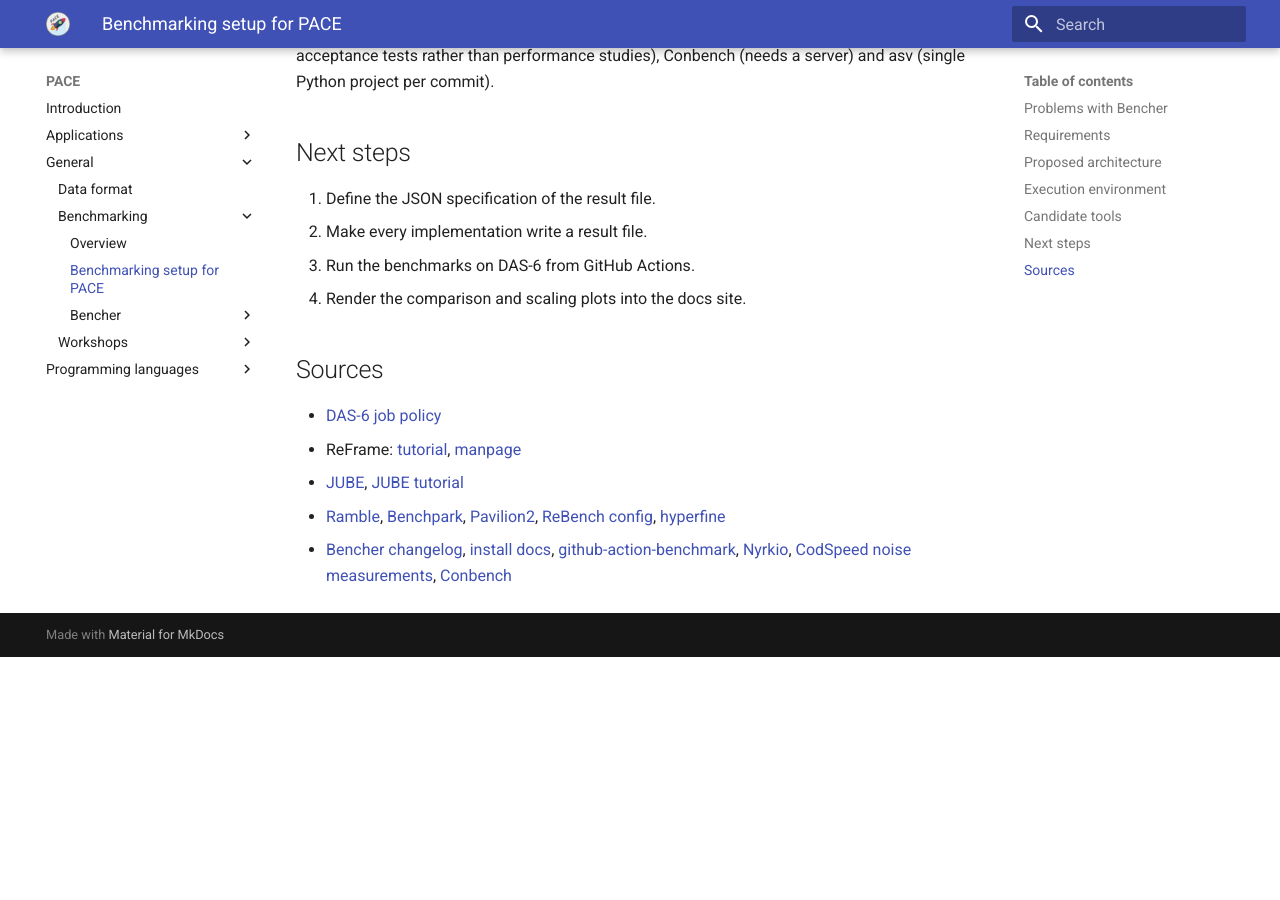
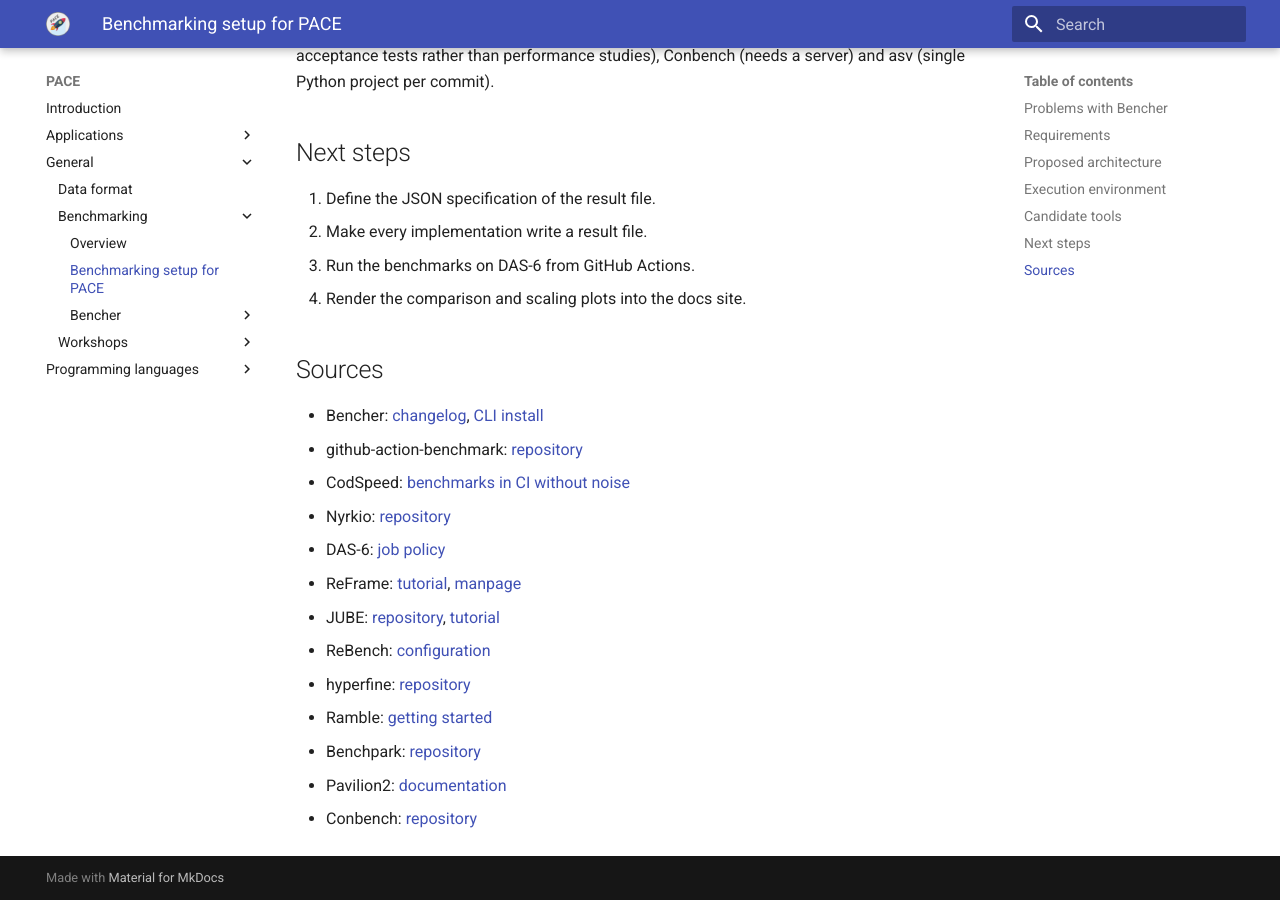
Before and after one commit to astron-rd/PACE, an MkDocs documentation site: the page built from docs/general/benchmarking/setup.md, in a window 1280 px wide and 900 px high, scrolled down 2839 px. Built offline with MkDocs 1.6.1 and Material for MkDocs 9.7.7, drawn with Linux system fonts in a browser that asks for light colours; nearby versions of some CDN libraries; before the commit the page ends 3496 px from its top, so only the background shows below that.

Commit message:
docs: give the sources of benchmarking setup a consistent format

```diff
--- a/docs/general/benchmarking/setup.md
+++ b/docs/general/benchmarking/setup.md
@@ -118,20 +118,21 @@
 
 ## Sources
 
-- [DAS-6 job policy](https://www.cs.vu.nl/das/jobs.shtml)
-- ReFrame:
-  [tutorial](https://reframe-hpc.readthedocs.io/en/stable/tutorial.html),
+- Bencher: [changelog](https://bencher.dev/docs/reference/changelog/),
+  [CLI install](https://bencher.dev/docs/how-to/install-cli/)
+- github-action-benchmark:
+  [repository](https://github.com/benchmark-action/github-action-benchmark)
+- CodSpeed:
+  [benchmarks in CI without noise](https://codspeed.io/blog/benchmarks-in-ci-without-noise)
+- Nyrkio: [repository](https://github.com/nyrkio/nyrkio)
+- DAS-6: [job policy](https://www.cs.vu.nl/das/jobs.shtml)
+- ReFrame: [tutorial](https://reframe-hpc.readthedocs.io/en/stable/tutorial.html),
   [manpage](https://reframe-hpc.readthedocs.io/en/stable/manpage.html)
-- [JUBE](https://github.com/FZJ-JSC/JUBE),
-  [JUBE tutorial](https://apps.fz-juelich.de/jsc/jube/docu/tutorial.html)
-- [Ramble](https://ramble.readthedocs.io/en/latest/getting_started.html),
-  [Benchpark](https://github.com/llnl/benchpark),
-  [Pavilion2](https://pavilion2.readthedocs.io/en/latest/),
-  [ReBench config](https://rebench.readthedocs.io/en/latest/config/),
-  [hyperfine](https://github.com/sharkdp/hyperfine)
-- [Bencher changelog](https://bencher.dev/docs/reference/changelog/),
-  [install docs](https://bencher.dev/docs/how-to/install-cli/),
-  [github-action-benchmark](https://github.com/benchmark-action/github-action-benchmark),
-  [Nyrkio](https://github.com/nyrkio/nyrkio),
-  [CodSpeed noise measurements](https://codspeed.io/blog/benchmarks-in-ci-without-noise),
-  [Conbench](https://github.com/conbench/conbench)
+- JUBE: [repository](https://github.com/FZJ-JSC/JUBE),
+  [tutorial](https://apps.fz-juelich.de/jsc/jube/docu/tutorial.html)
+- ReBench: [configuration](https://rebench.readthedocs.io/en/latest/config/)
+- hyperfine: [repository](https://github.com/sharkdp/hyperfine)
+- Ramble: [getting started](https://ramble.readthedocs.io/en/latest/getting_started.html)
+- Benchpark: [repository](https://github.com/llnl/benchpark)
+- Pavilion2: [documentation](https://pavilion2.readthedocs.io/en/latest/)
+- Conbench: [repository](https://github.com/conbench/conbench)
```
